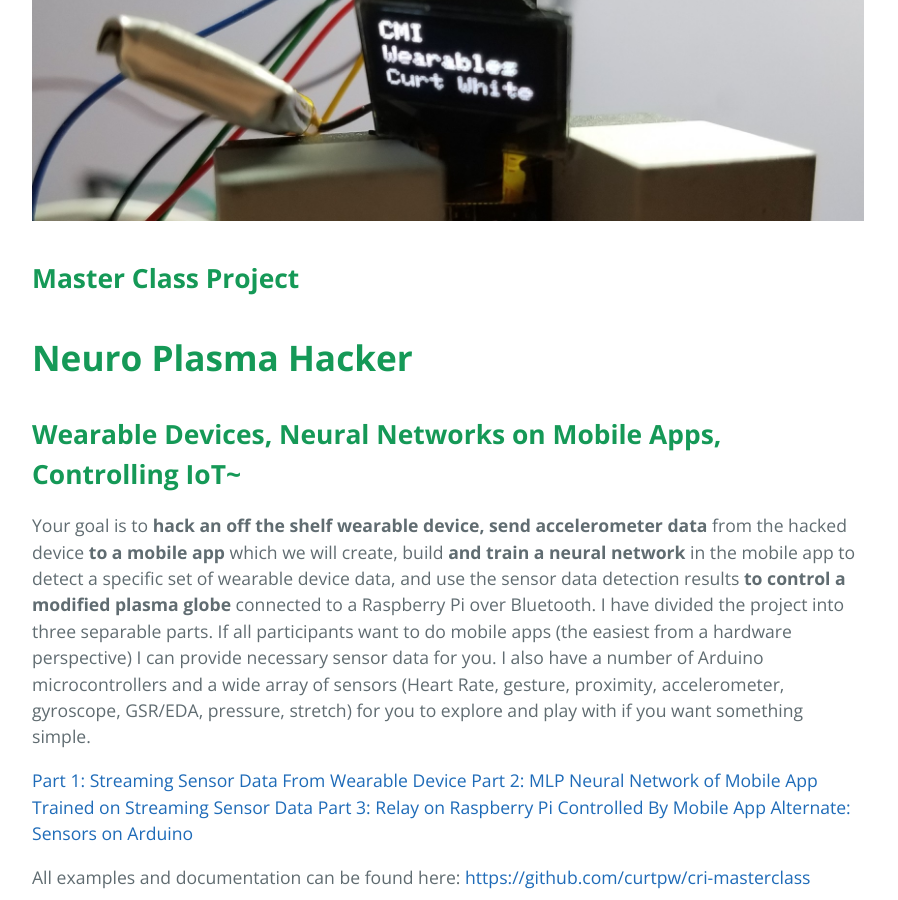
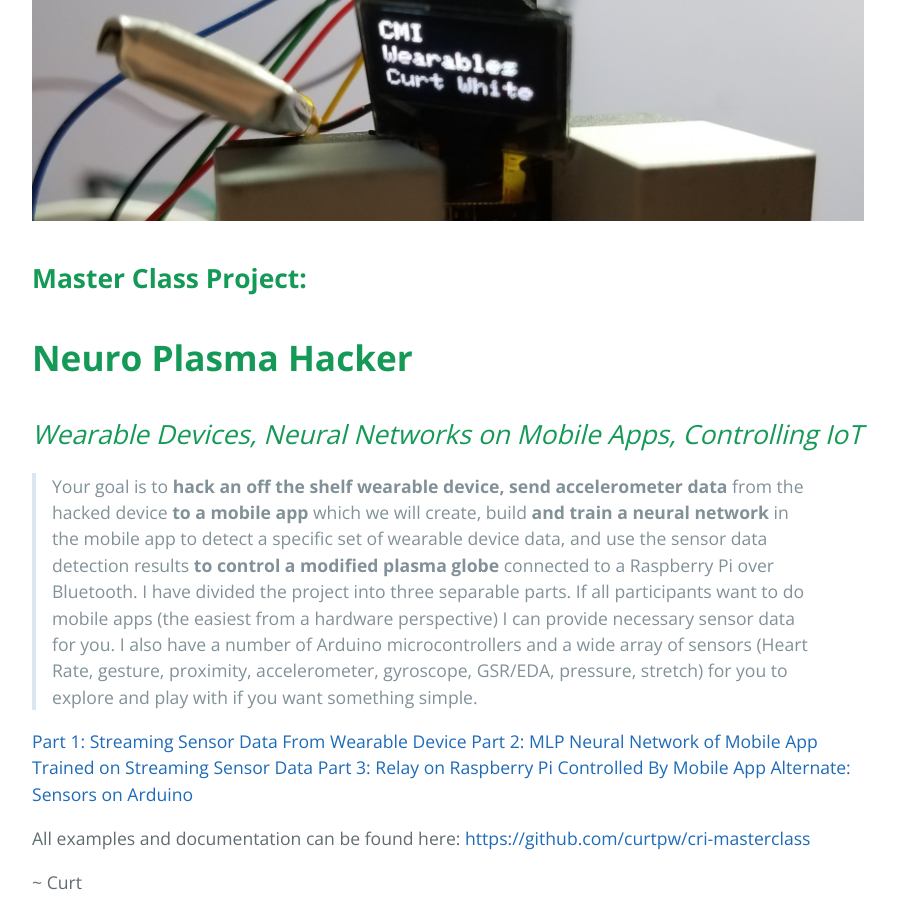
Before and after one commit to curtpw/cri, a Jekyll site: the page built from index.md, in a window 1280 px wide and 900 px high, scrolled down 549 px. Shown: the whole window, without its empty margins (192-1090 px from the left). Built offline with Jekyll 4.4.1, drawn with Linux system fonts in a browser that asks for light colours; nearby versions of some CDN libraries.

Commit message:
phone pic

```diff
--- a/index.md
+++ b/index.md
@@ -4,13 +4,13 @@
 
 ![](https://curtpw.github.io/cri/images/cmicurt.jpg)
 
-## []()**Master Class Project**
+## []()**Master Class Project:**
 
 # []()**Neuro Plasma Hacker**
 
-## [](#master)__Wearable Devices, Neural Networks on Mobile Apps, Controlling IoT~__
+## [](#master)*Wearable Devices, Neural Networks on Mobile Apps, Controlling IoT*
 
-Your goal is to **hack an off the shelf wearable device, send accelerometer data** from the hacked device **to a mobile app** which we will create, build **and train a neural network** in the mobile app to detect a specific set of wearable device data, and use the sensor data detection results **to control a modified plasma globe** connected to a Raspberry Pi over Bluetooth. I have divided the project into three separable parts. If all participants want to do mobile apps (the easiest from a hardware perspective) I can provide necessary sensor data for you. I also have a number of Arduino microcontrollers and a wide array of sensors (Heart Rate, gesture, proximity, accelerometer, gyroscope, GSR/EDA, pressure, stretch) for you to explore and play with if you want something simple.
+> Your goal is to **hack an off the shelf wearable device, send accelerometer data** from the hacked device **to a mobile app** which we will create, build **and train a neural network** in the mobile app to detect a specific set of wearable device data, and use the sensor data detection results **to control a modified plasma globe** connected to a Raspberry Pi over Bluetooth. I have divided the project into three separable parts. If all participants want to do mobile apps (the easiest from a hardware perspective) I can provide necessary sensor data for you. I also have a number of Arduino microcontrollers and a wide array of sensors (Heart Rate, gesture, proximity, accelerometer, gyroscope, GSR/EDA, pressure, stretch) for you to explore and play with if you want something simple.
 
 [Part 1: Streaming Sensor Data From Wearable Device](#wearable-device)
 [Part 2: MLP Neural Network of Mobile App Trained on Streaming Sensor Data](#mobile-app)
@@ -46,6 +46,7 @@
 
 
 ## [](#mobile-app)**Mobile App with MLP Neural Network**
+![](https://curtpw.github.io/cri/images/neurophone.jpg)
 
 You will create a mobile app using the Evothings prototyping tool for Apache Cordova. Cordova is a "hybrid" JavaScript development platform for building Android and iOS apps. This means that instead of writing Java for Android and Objective C for iOS you write a single body of code in JavaScript which Cordova converts into Java and Objective C. Evothings will allow you to run your Cordova code in the Evothings prototyping app. This means you can run simple JavaScript on you laptop as a mobile app on your phone with native access to hardware!! You will need to connect to one of our wearable devices using Bluetooth and then pull data from the device using a GATT Notification Characteristic. You can use the Evothings console tool to monitor your app code the same way you would use the Chrome Dev Tools console during web development. Once you have your data its time to push it into a neural network. Synaptic a very easy to use framework for implementing MLP (Multi Layer Perceptron) neural nets in JavaScript. It is fairly simple compared to common data science tools but this very simplicity makes it perfect for real time data using minimal computational resources (like a phone). Substantial training can be accomplished in seconds.
 _NOTE: There should be iOS equivalents of all the Android apps I've linked_
```
Also changed, not shown: images/1498513219591.jpg (added), images/1498949578020.jpg (added), images/neurophone.jpg (added), images/plasmagloberockstar.jpg.
